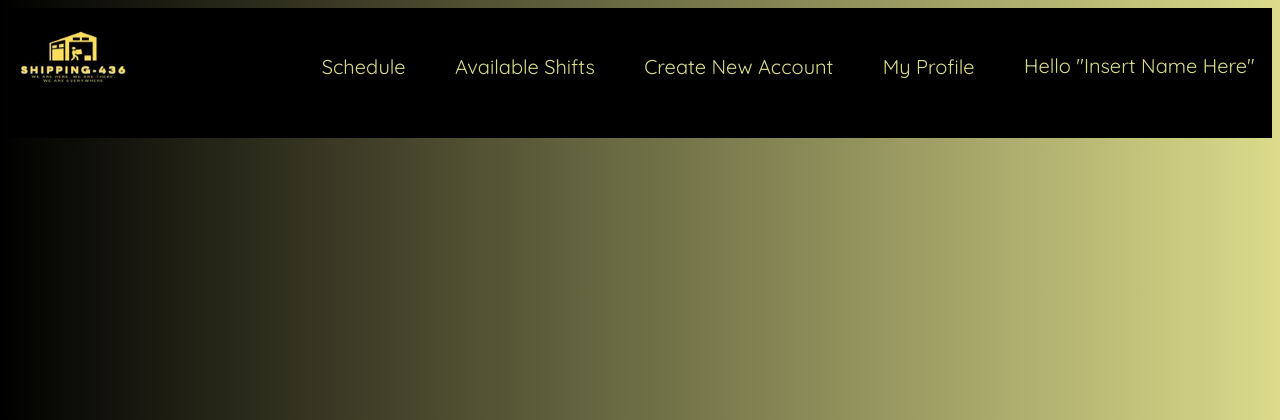
After one commit to Shipping-436/Shift_1.0, a PHP site: page /schedule_manager.html in a window 1280 px wide. The commit adds this page. Shown: the top 420 px of the page. Run offline with PHP 8.4, Linux system fonts and the light colour scheme; some libraries are stand-ins or nearby versions.

Commit message:
Created navigation bar and manager view

```diff
--- /dev/null
+++ b/schedule_manager.html
@@ -0,0 +1,46 @@
+<!DOCTYPE html>
+<html lang="en">
+  <head>
+    <meta charset="UTF-8" />
+    <meta name="viewport" content="width=device-width, initial-scale=1.0" />
+    <title>Calendar</title>
+    <link rel="stylesheet" href="styles/style.css" />
+    <link rel="stylesheet" href="https://cdnjs.cloudflare.com/ajax/libs/font-awesome/5.13.0/css/all.min.css"/>
+    <link rel="stylesheet" href="https://fonts.googleapis.com/css2?family=Quicksand:wght@300;400;500;600;700&display=swap"/>
+  </head>
+
+  <body>
+
+    <header>
+        <nav class="navbar">
+            <div>
+                <img class="logo" src="Images/Shipping_436_Logo.png" alt="">
+            </div>
+            <div>
+                <ul class="navlist">
+                    <li class="navitem">
+                        <a class="navlink" href="schedule.html">Schedule</a>
+                    </li>
+                    <li class="navitem">
+                        <a class="navlink" href="schedule.html">Available Shifts</a>
+                    </li>
+                    <li class="navitem">
+                        <a class="navlink" href="schedule.html">Create New Account</a>
+                    </li>
+                    <li class="navitem">
+                        <a class="navlink" href="schedule.html">My Profile</a>
+                    </li>
+                </ul>
+            </div>
+            <div class="profile-name">
+                <p>Hello <a class="navlink" href="">"Insert Name Here"</a> </p>
+            </div>
+        </nav>
+    </header>
+
+    <footer>
+
+    </footer>
+
+  </body>
+</html>
--- a/styles/style.css
+++ b/styles/style.css
@@ -1,109 +1,50 @@
 * {
-    margin: 0;
-    padding: 0;
-    box-sizing: border-box;
     font-family: "Quicksand", sans-serif;
   }
 
-  html {
-    font-size: 62.5%;
+  body {
+    background-image: linear-gradient(90deg, black, rgb(219, 219, 139))
   }
 
-  .container {
-    width: 100%;
-    height: 100vh;
-    background-image: linear-gradient(90deg, black, rgb(219, 219, 139));
-    color: #eee;
+  .navbar {
     display: flex;
-    justify-content: center;
-    align-items: center;
+    justify-content: space-around;
+    background-color: black;
+    color: rgb(219, 219, 139);
   }
 
-  .calendar {
-    width: 45rem;
-    height: 52rem;
-    background-color: #222227;
-    box-shadow: 0 0.5rem 3rem rgba(0, 0, 0, 0.4);
+  .navlist {
+    list-style-type: none;
   }
 
-  .month {
-    width: 100%;
-    height: 12rem;
-    background-color: rgb(219, 219, 139);
-    display: flex;
-    justify-content: space-between;
-    align-items: center;
-    padding: 0 2rem;
-    text-align: center;
-    text-shadow: 0 0.3rem 0.5rem rgba(0, 0, 0, 0.5);
+  .navlist .navitem {
+    display: inline-block;
+    padding: 15px;
+    font-size: 20px;
+    margin-top: 15px;
+    margin-right: 15px;
   }
 
-  .month i {
-    font-size: 2.5rem;
-    cursor: pointer;
+  .navlist .navitem:hover {
+    opacity: .6;
   }
 
-  .month h1 {
-    font-size: 3rem;
-    font-weight: 400;
-    text-transform: uppercase;
-    letter-spacing: 0.2rem;
-    margin-bottom: 1rem;
+  .navlink {
+    text-decoration: none;
+    color: rgb(219, 219, 139);
   }
 
-  .month p {
-    font-size: 1.6rem;
+  .profile-name {
+    padding: 15px;
+    font-size: 20px;
+    margin-top: 10px;
   }
 
-  .weekdays {
-    width: 100%;
-    height: 5rem;
-    padding: 0 0.4rem;
-    display: flex;
-    align-items: center;
+  .profile-name:hover {
+    opacity: .6;
   }
 
-  .weekdays div {
-    font-size: 1.5rem;
-    font-weight: 400;
-    letter-spacing: 0.1rem;
-    width: calc(44.2rem / 7);
-    display: flex;
-    justify-content: center;
-    align-items: center;
-    text-shadow: 0 0.3rem 0.5rem rgba(0, 0, 0, 0.5);
+  .logo {
+    width: 50%;
+    height: 75%;
   }
-
-  .days {
-    width: 100%;
-    display: flex;
-    flex-wrap: wrap;
-    padding: 0.2rem;
-  }
-
-  .days div {
-    font-size: 1.4rem;
-    margin: 0.3rem;
-    width: calc(40.2rem / 7);
-    height: 5rem;
-    display: flex;
-    justify-content: center;
-    align-items: center;
-    text-shadow: 0 0.3rem 0.5rem rgba(0, 0, 0, 0.5);
-    transition: background-color 0.2s;
-  }
-
-  .days div:hover:not(.today) {
-    background-color: #262626;
-    border: 0.2rem solid #777;
-    cursor: pointer;
-  }
-
-  .prev-date,
-  .next-date {
-    opacity: 0.5;
-  }
-
-  .today {
-    background-color: #167e56;
-  }
```
Also changed, not shown: schedule.html (added, +43 -0 lines), shift_1.0.html (deleted, +0 -19 lines).
